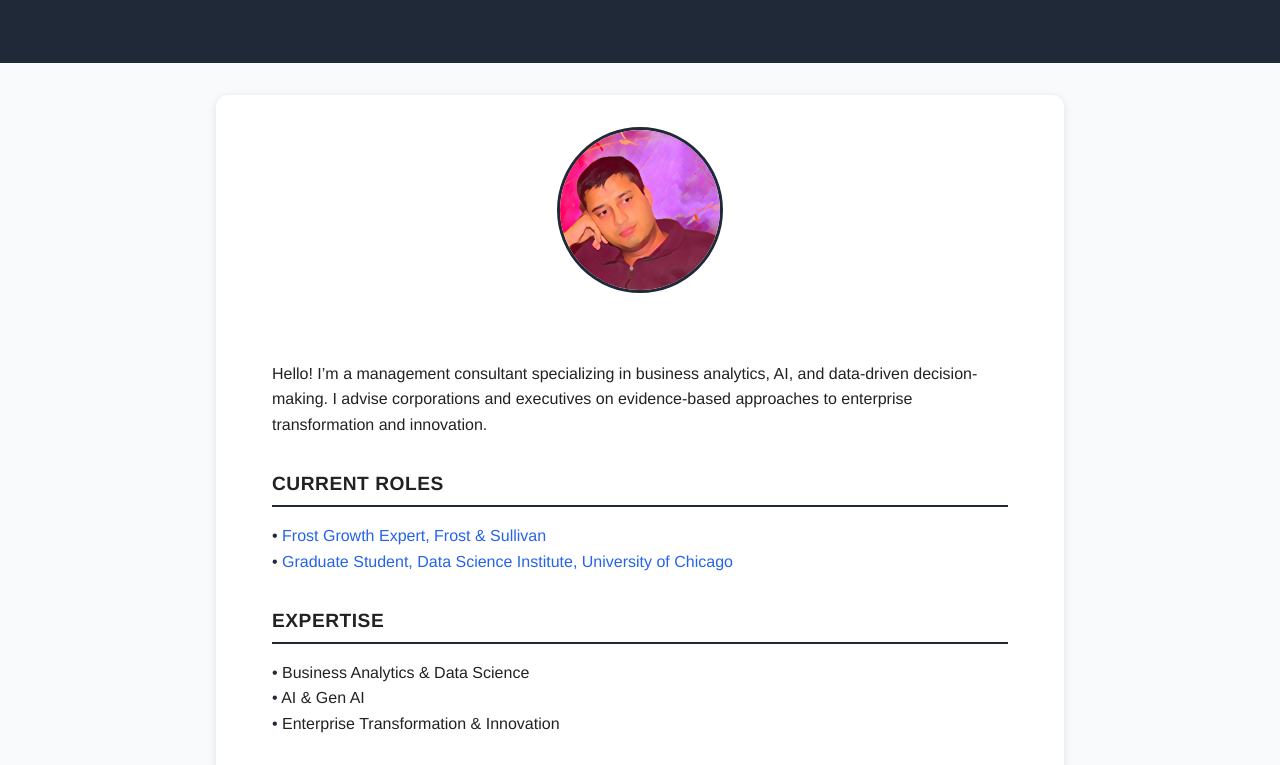
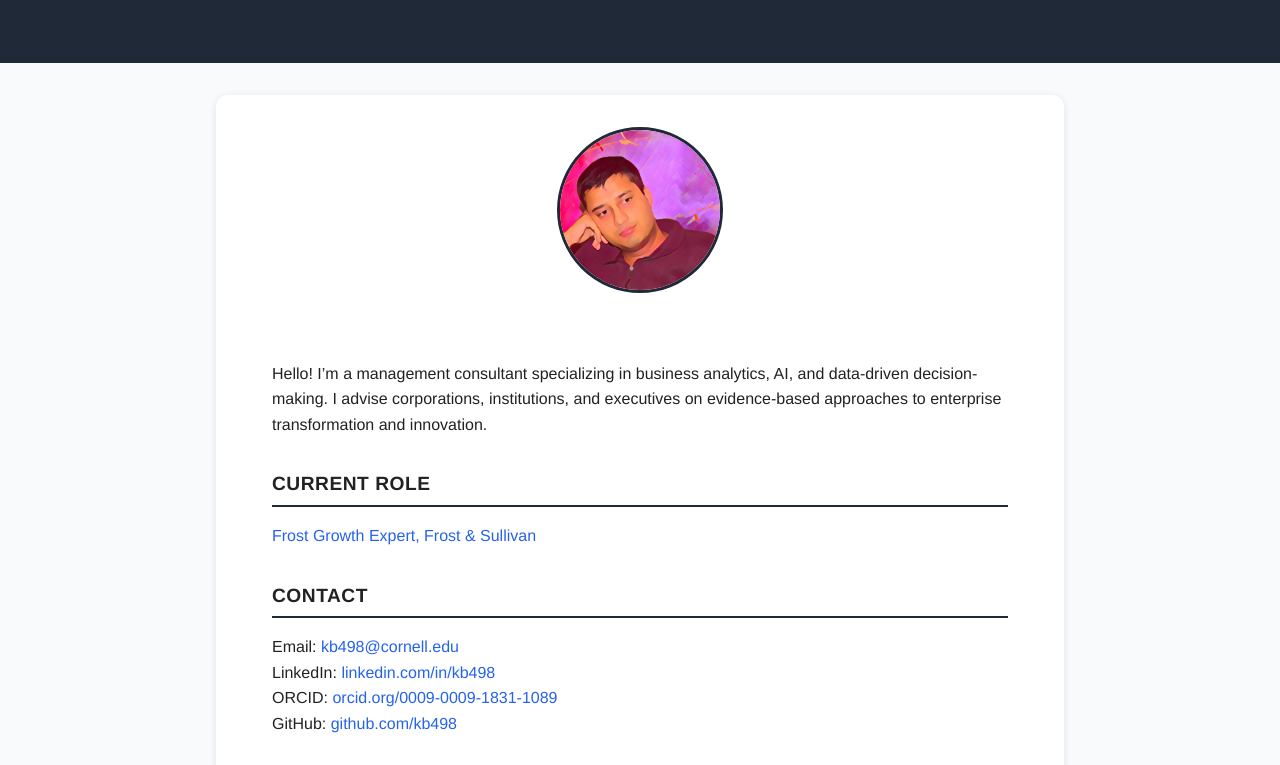
Before and after one commit to kb498/kb498.github.io, a plain HTML site: page index.html in a window 1280 px wide. Shown: the part 148-913 px from the top of the page. Drawn offline with Linux system fonts and the light colour scheme.

Commit message:
Update index.html

```diff
--- a/index.html
+++ b/index.html
@@ -67,16 +67,6 @@
       letter-spacing: 0.5px;
     }
 
-    ul {
-      list-style-type: none;
-      padding: 0;
-    }
-
-    li::before {
-      content: "• ";
-      color: #1f2937;
-    }
-
     footer {
       text-align: center;
       padding: 1.5rem;
@@ -114,37 +104,23 @@
 
     <section class="bio">
       <p>
-        Hello! I’m a management consultant specializing in business analytics,
-        AI, and data-driven decision-making. I advise corporations and executives on evidence-based
-        approaches to enterprise transformation and innovation.
+        Hello! I’m a management consultant specializing in business analytics, AI, and data-driven decision-making.
+        I advise corporations, institutions, and executives on evidence-based approaches to enterprise transformation and innovation.
       </p>
 
-      <h2>Current Roles</h2>
-      <ul>
-        <li>
-          <a href="https://www.frost.com/frost-growth-experts/" target="_blank">
-            Frost Growth Expert, Frost & Sullivan
-          </a>
-        </li>
-        <li>
-          <a href="https://datascience.uchicago.edu/" target="_blank">
-            Graduate Student, Data Science Institute, University of Chicago
-          </a>
-        </li>
-      </ul>
-
-      <h2>Expertise</h2>
-      <ul>
-        <li>Business Analytics & Data Science</li>
-        <li>AI & Gen AI</li>
-        <li>Enterprise Transformation & Innovation</li>
-      </ul>
+      <h2>Current Role</h2>
+      <p>
+        <a href="https://www.frost.com/frost-growth-experts/" target="_blank">
+          Frost Growth Expert, Frost & Sullivan
+        </a>
+      </p>
 
       <h2>Contact</h2>
       <p>
         Email: <a href="mailto:kb498@cornell.edu">kb498@cornell.edu</a><br>
         LinkedIn: <a href="https://linkedin.com/in/kb498" target="_blank">linkedin.com/in/kb498</a><br>
-        ORCID: <a href="https://orcid.org/0009-0009-1831-1089" target="_blank">orcid.org/0009-0009-1831-1089</a>
+        ORCID: <a href="https://orcid.org/0009-0009-1831-1089" target="_blank">orcid.org/0009-0009-1831-1089</a><br>
+        GitHub: <a href="https://github.com/kb498" target="_blank">github.com/kb498</a>
       </p>
     </section>
   </main>
```
